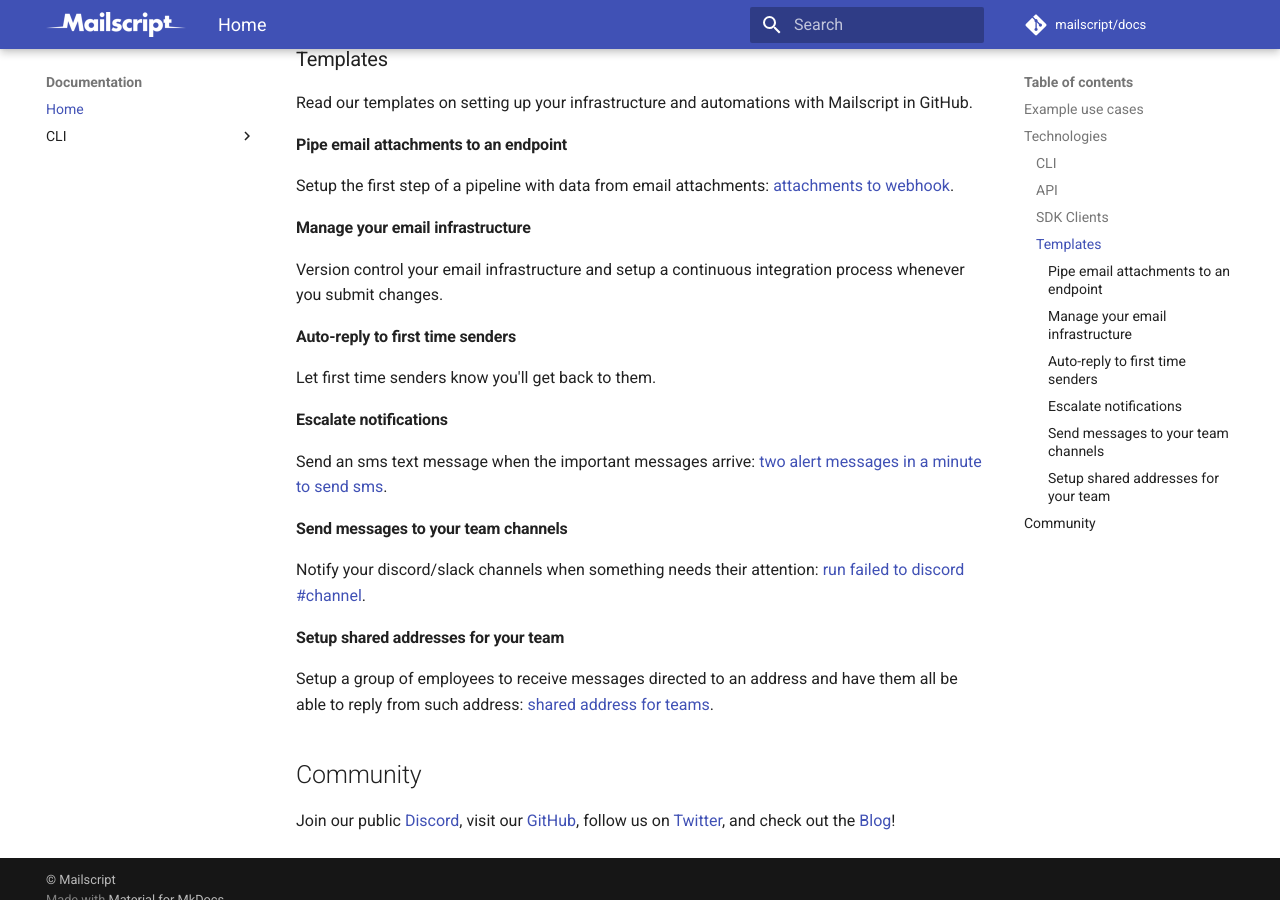
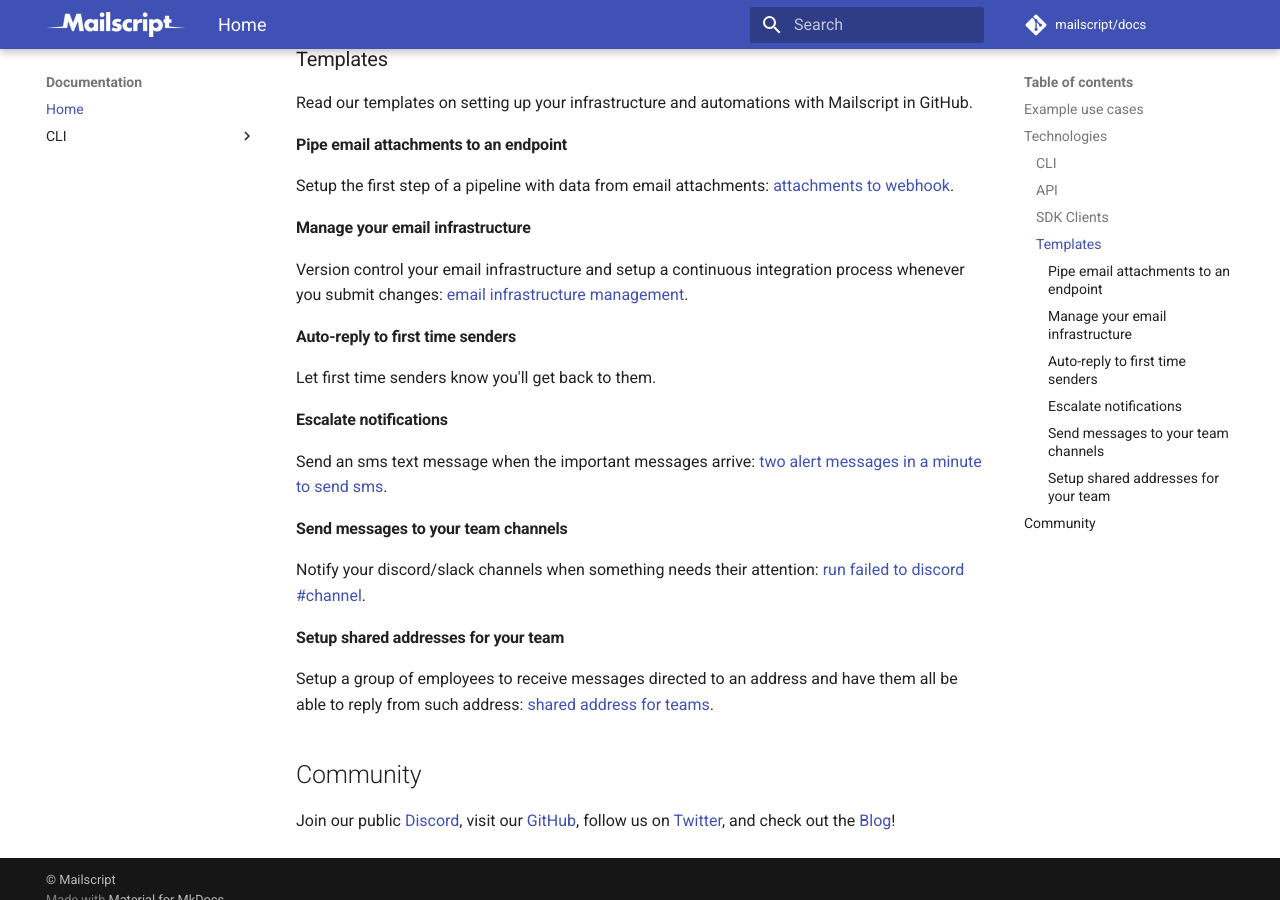
Before and after one commit to vaultec81/docs, an MkDocs documentation site: the page built from docs/index.md, in a window 1280 px wide and 900 px high, scrolled down 1650 px. Built offline with MkDocs 1.6.1 and Material for MkDocs 9.7.7, drawn with Linux system fonts in a browser that asks for light colours; comment, search, counter and statistics services are not loaded.

Commit message:
Add link to email infrastructure repo

```diff
--- a/docs/index.md
+++ b/docs/index.md
@@ -50,7 +50,7 @@
 
 #### Manage your email infrastructure
 
-Version control your email infrastructure and setup a continuous integration process whenever you submit changes.
+Version control your email infrastructure and setup a continuous integration process whenever you submit changes: [email infrastructure management](https://github.com/mailscript/template-email-infrastructure).
 
 #### Auto-reply to first time senders
 
```
